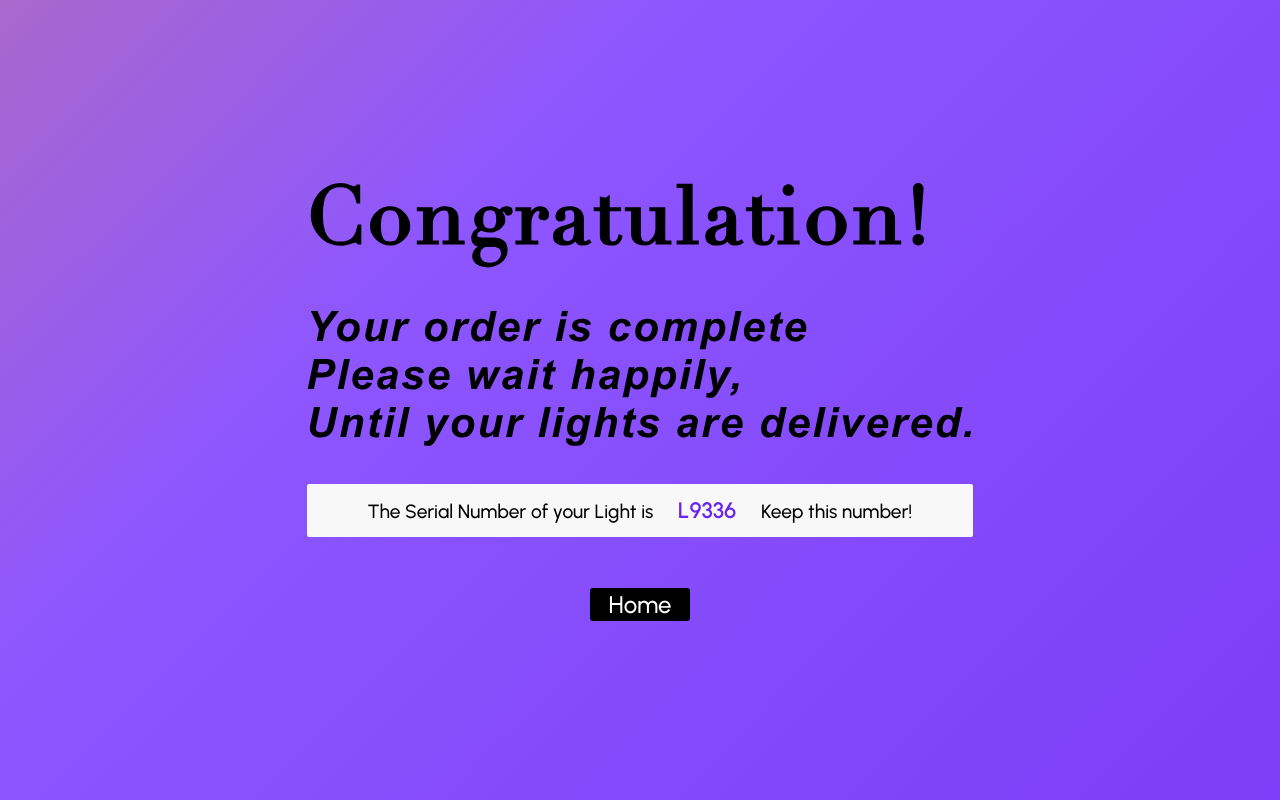
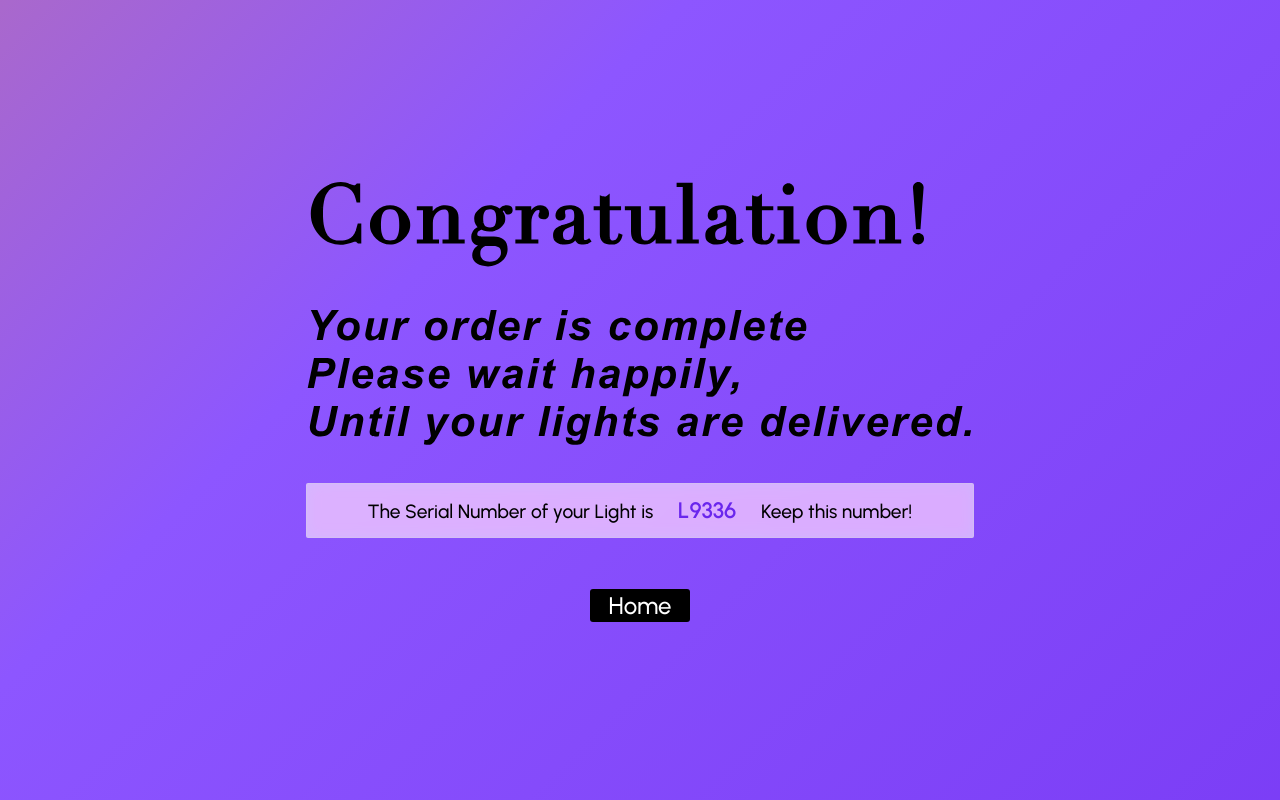
Before and after one commit to minji0345/your-own-light, a React (Create React App) app: page /complete in a window 1280 px wide. Built offline with nearby package versions, Linux system fonts and the light colour scheme.

Commit message:
edit design

```diff
--- a/src/components/Main.css
+++ b/src/components/Main.css
@@ -329,6 +329,10 @@
 	border-radius: 2px;
 	font-weight: 500;
 	font-size: 1.2rem;
+	backdrop-filter: blur(7px) saturate(195%);
+	-webkit-backdrop-filter: blur(7px) saturate(160%);
+	background-color: rgba(255, 255, 255, 0.6);
+	border: 1px solid rgba(209, 213, 219, 0.3);
 	animation-name: scale-up-hor-center, fade;
 	animation-duration: 0.8s, 0.8s;
 	animation-delay: 0.8s, 0.8s;
```
